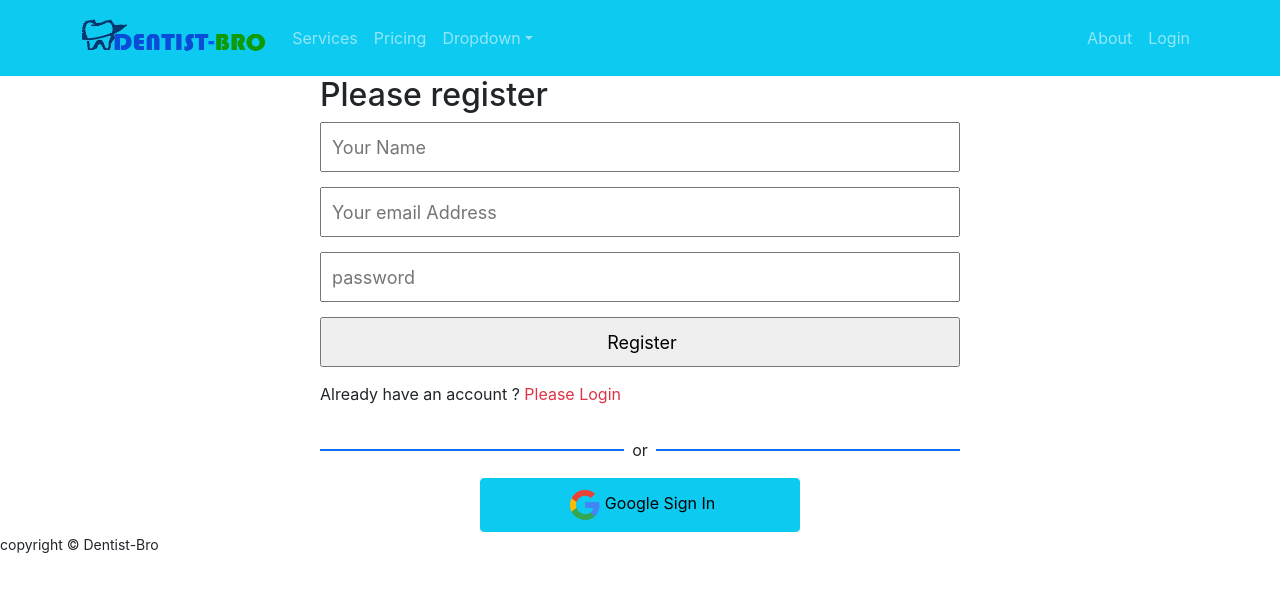
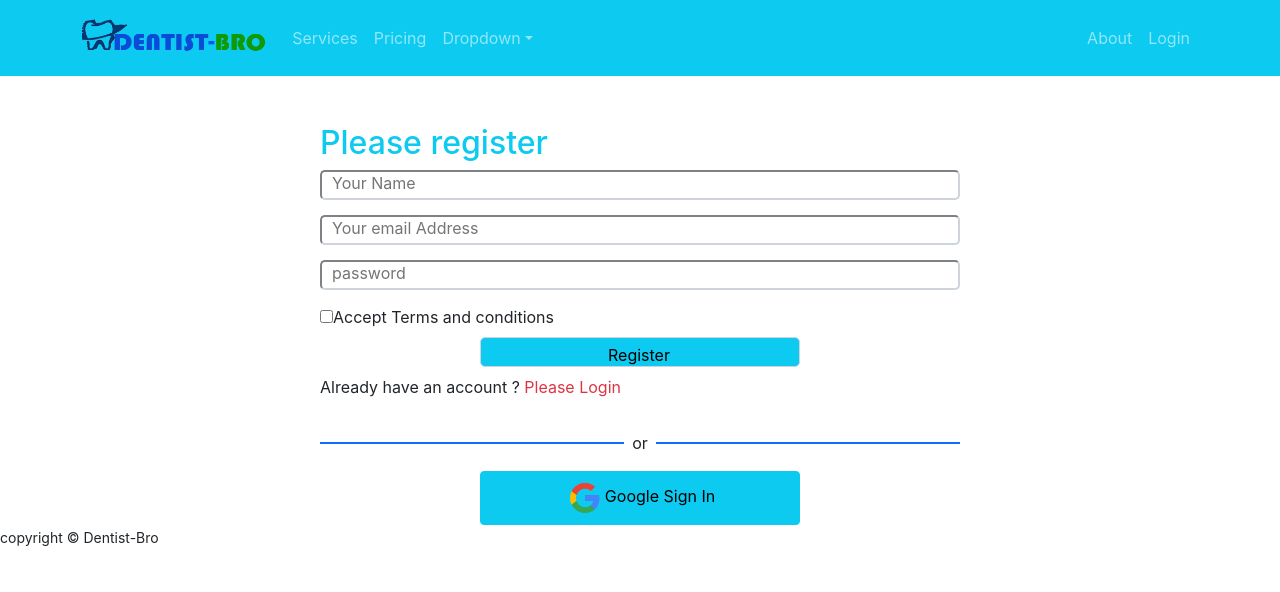
Before and after one commit to Jaman-M/dentist-bro, a React (Create React App) app: page /register in a window 1280 px wide. Shown: the top 592 px of the page. Built offline with nearby package versions, Linux system fonts and the light colour scheme; no server answers.

Commit message:
set email verifaction

```diff
--- a/src/Pages/Login/Login/Login.js
+++ b/src/Pages/Login/Login/Login.js
@@ -1,6 +1,6 @@
 import React, { useRef } from 'react';
 import { Button, Form } from 'react-bootstrap';
-import { useSignInWithEmailAndPassword } from 'react-firebase-hooks/auth';
+import { useSendPasswordResetEmail, useSignInWithEmailAndPassword } from 'react-firebase-hooks/auth';
 import { Link, useLocation, useNavigate } from 'react-router-dom';
 import auth from '../../../firebase.init';
 import SocialLogin from '../SocialLogin/SocialLogin';
@@ -19,6 +19,9 @@ const Login = () => {
         loading,
         error,
       ] = useSignInWithEmailAndPassword(auth);
+
+      // for reset password
+      const [sendPasswordResetEmail, sending] = useSendPasswordResetEmail(auth);
 
       if(user){
         navigate(from, { replace: true });
@@ -40,6 +43,11 @@ const Login = () => {
             navigate('/register');
     }
 
+    const resetPassword = async ()=>{
+        const email = emailRef.current.value;
+        await sendPasswordResetEmail(email);
+        alert ('sent email');
+    }
     return (
         <div className='container w-50 mx-auto mt-5'>
             <h2 className='text-info'>Please Login</h2>
@@ -54,14 +62,13 @@ const Login = () => {
 
                 <Form.Control ref={passwordRef} type="password" placeholder="Password" required />
             </Form.Group>
-            <Form.Group className="mb-3" controlId="formBasicCheckbox">
-                <Form.Check type="checkbox" label="Accept tearms and conditions" />
-            </Form.Group>
-            <Button variant="info" type="submit">
-                Submit
+
+            <Button variant="info w-50 mb-2 mx-auto d-block" type="submit">
+                Login
             </Button>
             </Form>
             <p>New to Dentist-Bro? <Link to="/register" className='text-danger pe-auto text-decoration-none' onClick={navigateRegister}>Please Register</Link></p>
+            <p>Forget password...? <Link to="/register" className='text-primary pe-auto text-decoration-none' onClick={resetPassword}>Reset password</Link></p>
             <SocialLogin></SocialLogin>
         </div>
     );
--- a/src/Pages/Login/Register/Register.css
+++ b/src/Pages/Login/Register/Register.css
@@ -3,13 +3,17 @@
     width: 50%;
 }
 
-.register-form input{
+.register-form input:not([type=checkbox]){
     display: block;
     width: 100%;
-    height: 50px;
+    height: 30px;
+    border-radius: 5px;
+    border-color: #ced4da;
     padding-left: 10px;
-    padding-left: 10px;
-    font-size: 18px;
+
+    padding-bottom: 10px;
+    padding-top: 5px;
+    font-size: 16px;
     margin-bottom: 15px;
 
 }
--- a/src/Pages/Login/Register/Register.js
+++ b/src/Pages/Login/Register/Register.js
@@ -1,7 +1,7 @@
 import React from 'react';
 import { Link, useNavigate } from 'react-router-dom';
 import './Register.css';
-import { useCreateUserWithEmailAndPassword } from 'react-firebase-hooks/auth';
+import { useCreateUserWithEmailAndPassword, useUpdateProfile } from 'react-firebase-hooks/auth';
 import auth from '../../../firebase.init'
 import SocialLogin from '../SocialLogin/SocialLogin';
 
@@ -13,7 +13,8 @@ const Register = () => {
         user,
         loading,
         error,
-      ] = useCreateUserWithEmailAndPassword(auth);
+      ] = useCreateUserWithEmailAndPassword(auth, {sendEmailVerification: true});
+      const [updateProfile, updating, updateError] = useUpdateProfile(auth);
 
     const navigate = useNavigate();
 
@@ -36,13 +37,15 @@ const Register = () => {
     }
 
     return (
-        <div className='register-form'>
-            <h2>Please register</h2>
+        <div className='register-form mt-5'>
+            <h2 className='text-info'>Please register</h2>
             <form onSubmit={handleRegister}>
                 <input type="text" name="name" id="" placeholder='Your Name' />
                 <input type="email" name="email" id="" placeholder='Your email Address' required/>
                 <input type="password" name="password" id="" placeholder='password' required/>
-                <input type="submit" value="Register" />
+                <input type="checkbox" name="terms" id="terms" />
+                <label htmlFor="terms">Accept Terms and conditions</label>
+                <input className='w-50 mx-auto btn mt-2 mb-2 btn-info' type="submit" value="Register" />
             </form>
             <p>Already have an account ? <Link to="/login" className='text-danger pe-auto text-decoration-none' onClick={navigateLogin}>Please Login</Link></p>
             <SocialLogin></SocialLogin>
```
